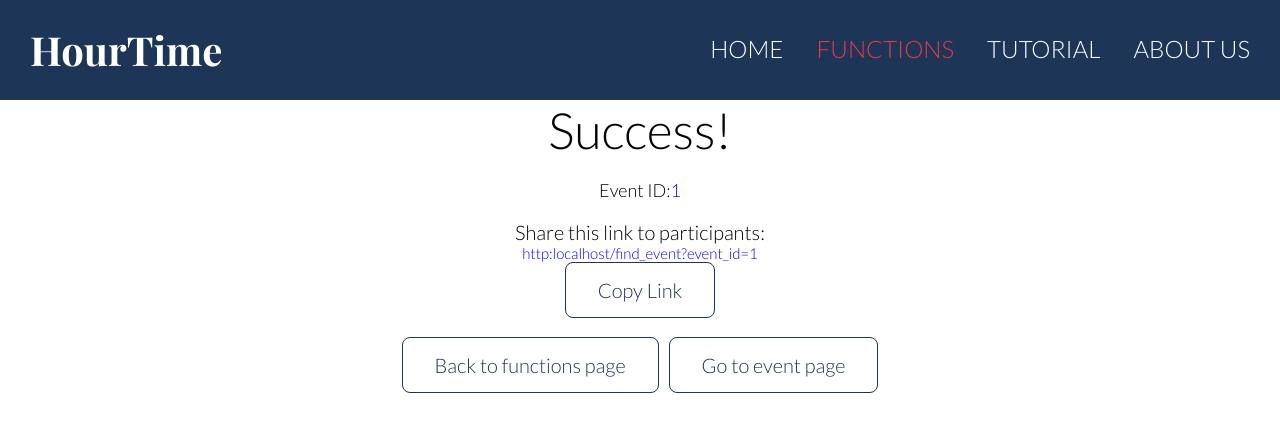
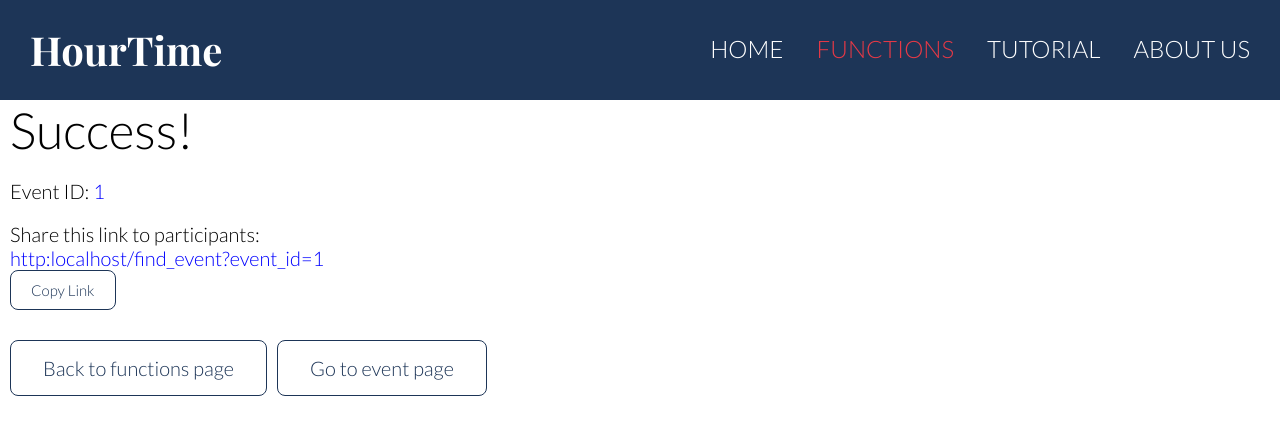
Before and after one commit to CheeXueyi/free-time-finder, a Flask app: template webapp/templates/make_event_status.html in a window 1280 px wide. Shown: the top 435 px of the page. Run offline with Flask 2, Linux system fonts and the light colour scheme; the template is opened without the code that fills it: most values are stand-ins (such as "Sample title", 1, 10 or a date in 2020).

Commit message:
-changed "make event status" page to align left

```diff
--- a/webapp/static/css/make_event.css
+++ b/webapp/static/css/make_event.css
@@ -23,8 +23,12 @@
 
 #link{
     color: blue;
+    font-size: 20px;
+}
+
+#copy_link{
     font-size: 15px;
-    white-space: nowrap;
+    padding:10px 20px;
 }
 
 .date_input{
@@ -32,5 +36,5 @@
     max-width: 169px;
     -webkit-appearance: auto;
     background-color: var(--background);
-    border: solid 1px #1d3557;
+    border: solid 1px var(--main);
 }
--- a/webapp/templates/make_event_status.html
+++ b/webapp/templates/make_event_status.html
@@ -14,17 +14,16 @@
 {% endblock %}
 
 {% block content %}
-<p class="center" id="status">Success!</p>
+<p id="status">Success!</p>
 <br>
-<p class="center" style="font-size: 18px;">Event ID: <span style="color:blue;">    {{id}}</span></p>
+<p style="font-size: 20px;">Event ID: <span style="color:blue">    {{id}}</span></p>
 <br>
-<p class="center" style="font-size: 20px;">Share this link to participants:</p>
-<span id="link" class="center">DOMAIN/find_event?event_id={{id}}</span>
-<div class="center">
+<p style="font-size: 20px;">Share this link to participants:</p>
+<span id="link">DOMAIN/find_event?event_id={{id}}</span>
+<div>
     <button id="copy_link" class="button">Copy Link</button>
 </div>
-<br>
-<div class="center" id="buttons">
+<div id="buttons" style="margin-top: 30px;display: flex;">
     <a href="/functions" class="button" style="margin-right: 10px;">Back to functions page</a>
 </div>
     {% endblock %}
```
